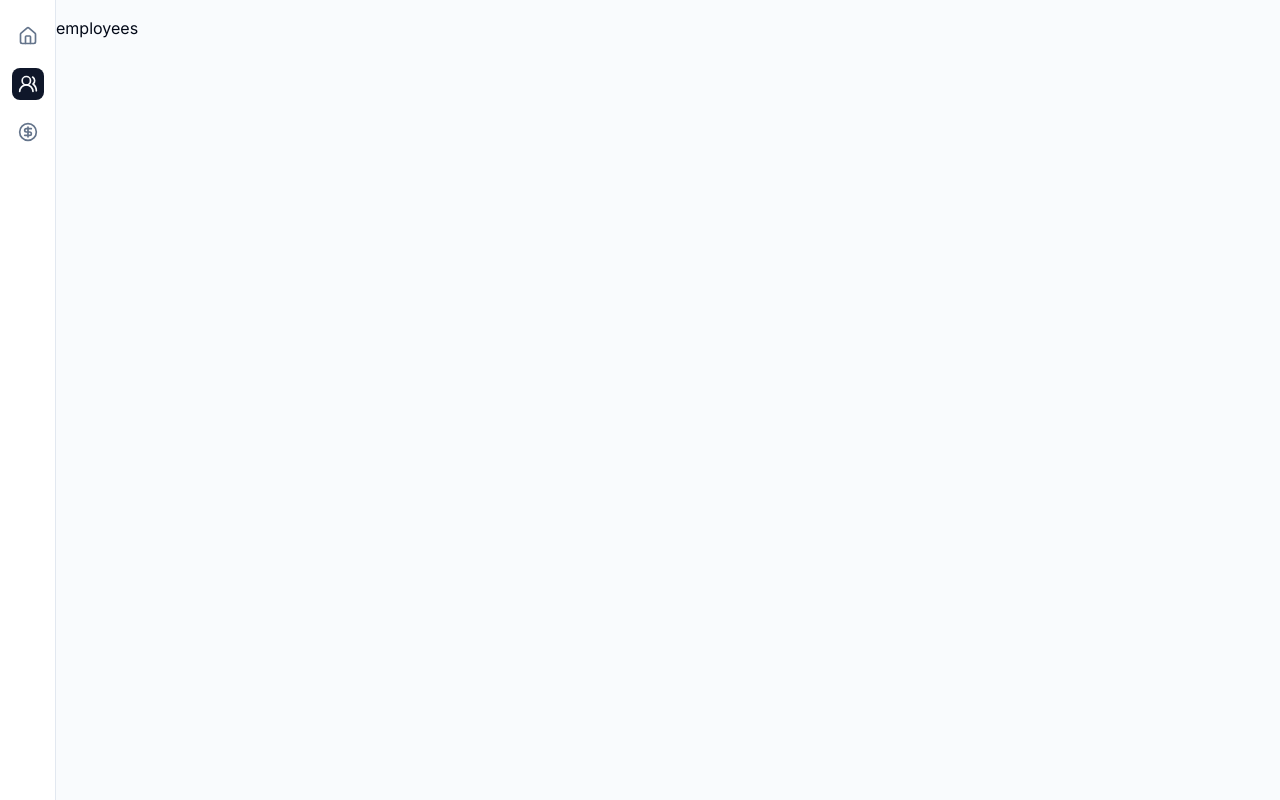
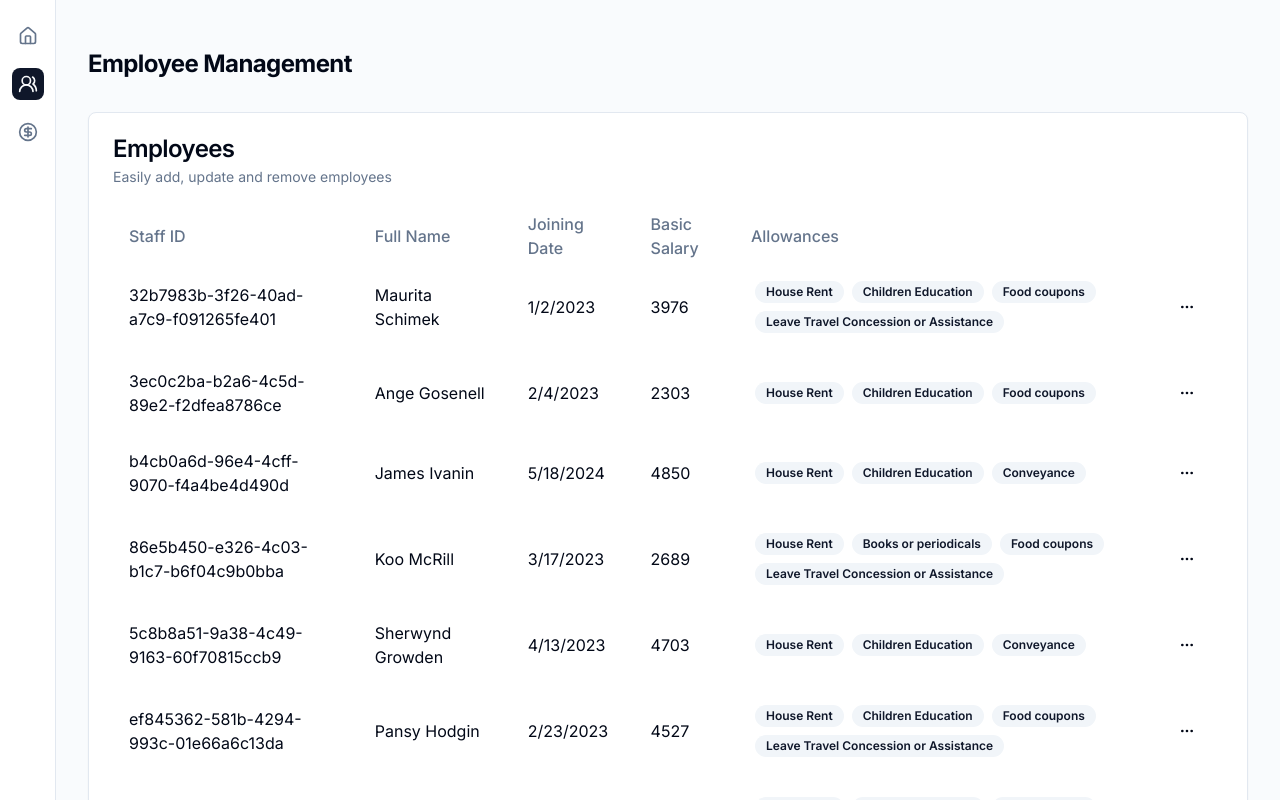
Before and after one commit to souhaib-benbouzid/edr-dashboard, a Next.js app in the folder frontend/: page /employees in a window 1280 px wide. Shown: the top 800 px of the page. Built offline with nearby package versions, Linux system fonts and the light colour scheme.

Commit message:
feat: add basic employees table

```diff
--- a/frontend/src/app/(dashboard)/employees/page.tsx
+++ b/frontend/src/app/(dashboard)/employees/page.tsx
@@ -1,9 +1,18 @@
+import EmployeesTable from "@/components/EmployeesTable";
+import { translations } from "@/localization";
 import React from "react";
 
-type Props = {};
-
-const Page = (props: Props) => {
-  return <div>employees</div>;
+const Page = () => {
+  return (
+    <div className="h-full flex-1 flex-col space-y-8 p-8 md:flex">
+      <div className="flex items-start flex-col justify-between space-y-4">
+        <h2 className="text-2xl font-bold tracking-tight">
+          {translations.EMPLOYEES_PAGE_TITLE}
+        </h2>
+      </div>
+      <EmployeesTable />
+    </div>
+  );
 };
 
 export default Page;
--- /dev/null
+++ b/frontend/src/components/EmployeesTable/hooks/useColumns.tsx
@@ -0,0 +1,97 @@
+"use client";
+import { Column, TableData } from "@/components/Table/types";
+import { Button } from "@/components/ui/button";
+import {
+  DropdownMenu,
+  DropdownMenuContent,
+  DropdownMenuItem,
+  DropdownMenuLabel,
+  DropdownMenuTrigger,
+} from "@/components/ui/dropdown-menu";
+import { translations } from "@/localization";
+import { MoreHorizontal } from "lucide-react";
+import { Badge } from "@/components/ui/badge";
+import { Employee } from "@/types";
+
+export const useColumns = (): Column[] => {
+  const handleEdit = (data: TableData) => {
+    console.log(data);
+  };
+  const handleDelete = (data: TableData) => {
+    console.log(data);
+  };
+
+  const columns: Column[] = [
+    {
+      field: "id",
+      renderHeader: () => {
+        return <>{translations.EMPLOYEES_TABLE_STAFF_ID_FIELD}</>;
+      },
+    },
+    {
+      field: "name",
+      renderHeader: () => {
+        return <>{translations.EMPLOYEES_TABLE_NAME_FIELD}</>;
+      },
+    },
+    {
+      field: "joiningDate",
+      renderHeader: () => {
+        return <>{translations.EMPLOYEES_TABLE_JOINING_DATE_FIELD}</>;
+      },
+    },
+    {
+      field: "basicSalary",
+      renderHeader: () => {
+        return <>{translations.EMPLOYEES_TABLE_BASIC_SALARY_FIELD}</>;
+      },
+    },
+    {
+      field: "allowances",
+      renderHeader: () => {
+        return <>{translations.EMPLOYEES_TABLE_ALLOWANCES_FIELD}</>;
+      },
+      render: (data) => {
+        const employee = data as Employee;
+        return (
+          <div className="flex flex-wrap w-96">
+            {employee.allowances.map((item, index) => (
+              <Badge variant="secondary" className="m-1" key={index}>
+                {item}
+              </Badge>
+            ))}
+          </div>
+        );
+      },
+    },
+    {
+      field: "actions",
+      renderHeader: () => {
+        return <span className="sr-only">actions</span>;
+      },
+      render: (data) => {
+        return (
+          <DropdownMenu>
+            <DropdownMenuTrigger asChild>
+              <Button aria-haspopup="true" size="icon" variant="ghost">
+                <MoreHorizontal className="h-4 w-4" />
+                <span className="sr-only">Toggle menu</span>
+              </Button>
+            </DropdownMenuTrigger>
+            <DropdownMenuContent align="end">
+              <DropdownMenuLabel>Actions</DropdownMenuLabel>
+              <DropdownMenuItem onClick={() => handleEdit(data)}>
+                Edit
+              </DropdownMenuItem>
+              <DropdownMenuItem onClick={() => handleDelete(data)}>
+                Delete
+              </DropdownMenuItem>
+            </DropdownMenuContent>
+          </DropdownMenu>
+        );
+      },
+    },
+  ];
+
+  return columns;
+};
--- /dev/null
+++ b/frontend/src/components/EmployeesTable/index.tsx
@@ -0,0 +1,23 @@
+"use client";
+
+import React from "react";
+import DynamicTable from "@/components/Table";
+import employees from "@/mocks/employees.json";
+import { translations } from "@/localization";
+import { useColumns } from "./hooks/useColumns";
+
+const EmployeesTable = () => {
+  const columns = useColumns();
+
+  return (
+    <DynamicTable
+      id="employees-table"
+      title={translations.EMPLOYEES_TABLE_TITLE}
+      description={translations.EMPLOYEES_TABLE_DESCRIPTION}
+      data={employees}
+      columns={columns}
+    />
+  );
+};
+
+export default EmployeesTable;
--- /dev/null
+++ b/frontend/src/components/ui/badge.tsx
@@ -0,0 +1,36 @@
+import * as React from "react"
+import { cva, type VariantProps } from "class-variance-authority"
+
+import { cn } from "@/lib/utils"
+
+const badgeVariants = cva(
+  "inline-flex items-center rounded-full border px-2.5 py-0.5 text-xs font-semibold transition-colors focus:outline-none focus:ring-2 focus:ring-ring focus:ring-offset-2",
+  {
+    variants: {
+      variant: {
+        default:
+          "border-transparent bg-primary text-primary-foreground hover:bg-primary/80",
+        secondary:
+          "border-transparent bg-secondary text-secondary-foreground hover:bg-secondary/80",
+        destructive:
+          "border-transparent bg-destructive text-destructive-foreground hover:bg-destructive/80",
+        outline: "text-foreground",
+      },
+    },
+    defaultVariants: {
+      variant: "default",
+    },
+  }
+)
+
+export interface BadgeProps
+  extends React.HTMLAttributes<HTMLDivElement>,
+    VariantProps<typeof badgeVariants> {}
+
+function Badge({ className, variant, ...props }: BadgeProps) {
+  return (
+    <div className={cn(badgeVariants({ variant }), className)} {...props} />
+  )
+}
+
+export { Badge, badgeVariants }
```
